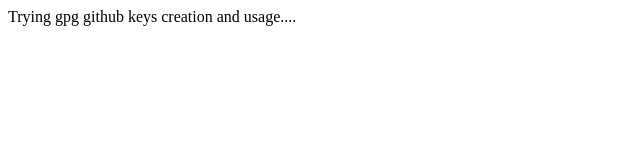
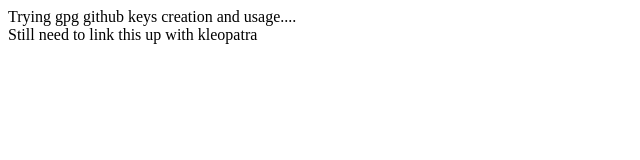
Before and after one commit to sunny775/gpg, a plain HTML site: page index.html in a window 1280 px wide. Shown: the whole page, without its empty margins (0-640 px from the left). Drawn offline with Linux system fonts and the light colour scheme.

Commit message:
changes made

```diff
--- a/index.html
+++ b/index.html
@@ -10,5 +10,8 @@
   <div>
     Trying gpg github keys creation and usage....
   </div>
+  <div>
+    Still need to link this up with kleopatra
+  </div>
 </body>
 </html>
```
